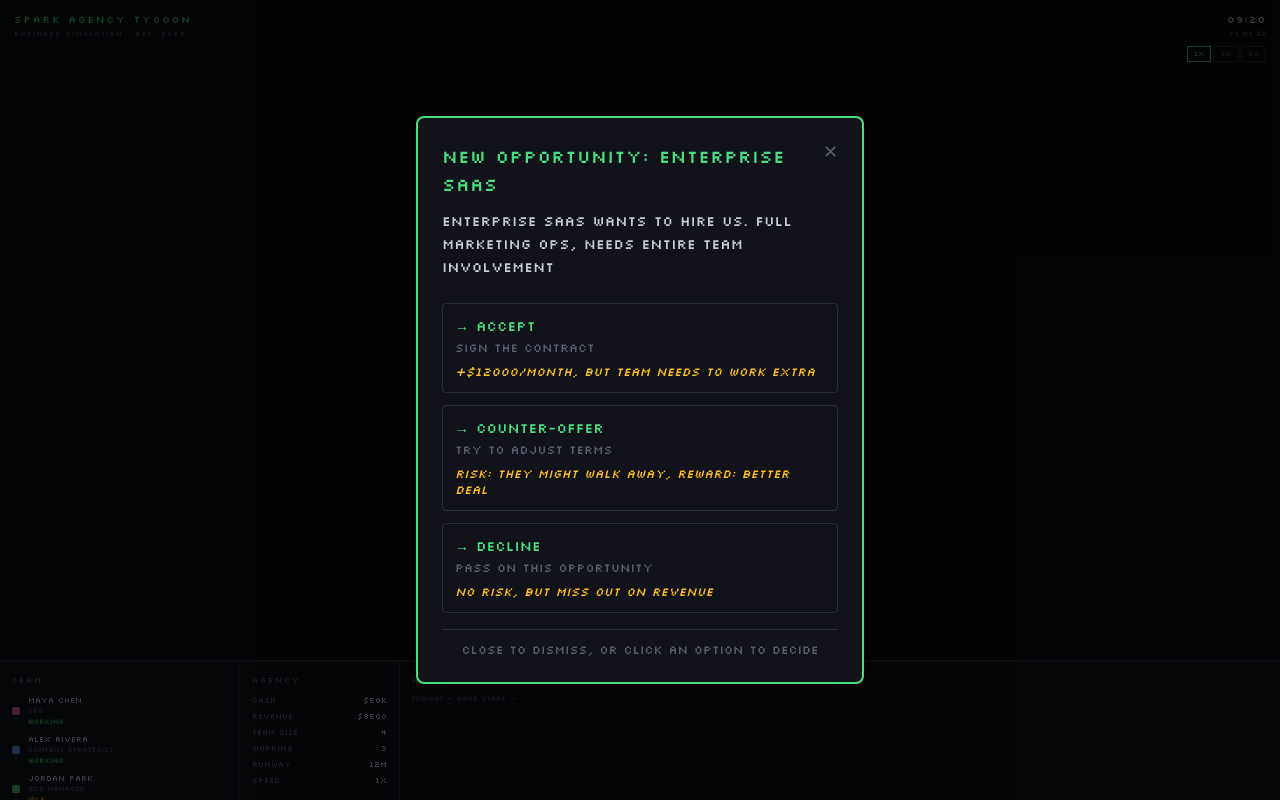
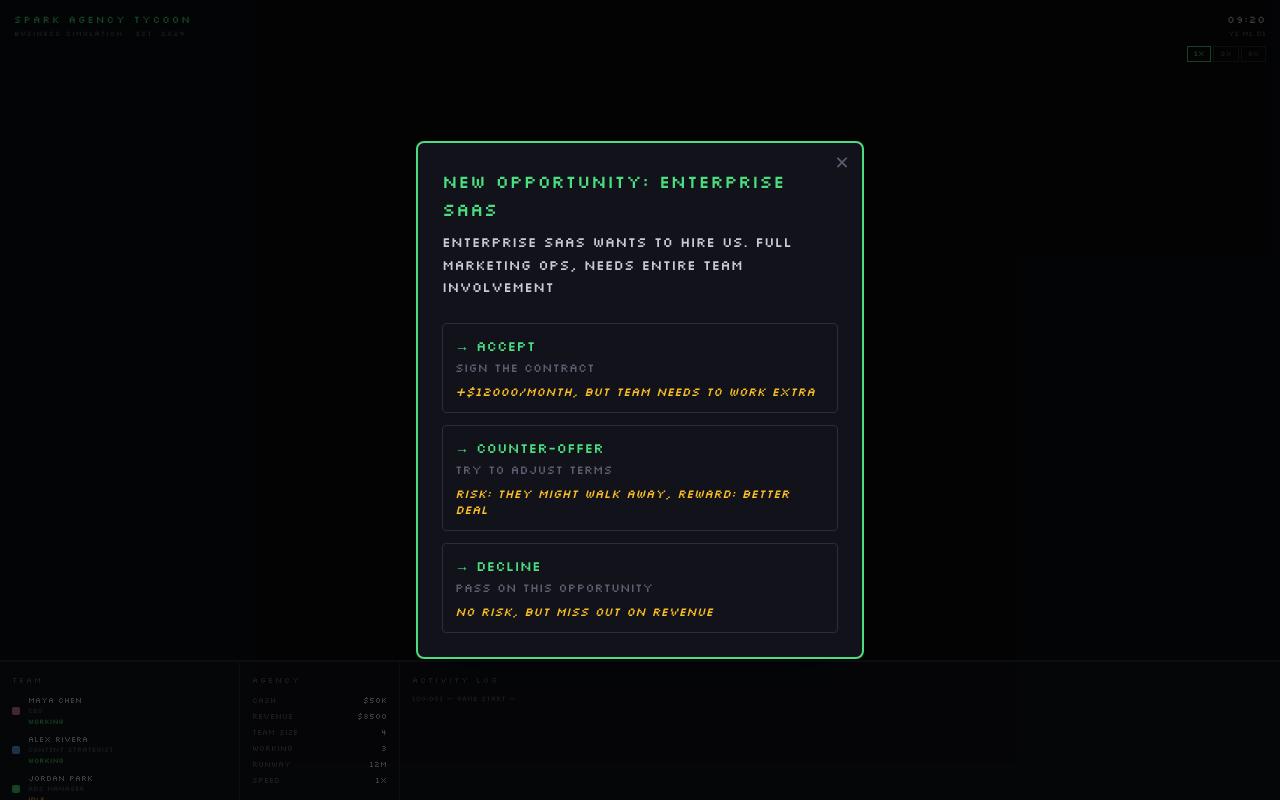
Before and after one commit to sarojchin/SparkMarketing, a React (Vite) app in the folder codebase/: page / in a window 1280 px wide. Built offline with nearby package versions, Linux system fonts and the light colour scheme.

Commit message:
Resolve merge conflict - use feature branch version with onClose handler

```diff
--- a/codebase/src/ui/overlays/DecisionDialog.tsx
+++ b/codebase/src/ui/overlays/DecisionDialog.tsx
@@ -3,25 +3,32 @@ import type { Decision } from '@/engine/types';
 interface DecisionDialogProps {
   decision: Decision;
   onChoose: (decisionId: string, optionId: string) => void;
-  onClose: () => void;
 }
 
-export function DecisionDialog({ decision, onChoose, onClose }: DecisionDialogProps) {
+export function DecisionDialog({ decision, onChoose }: DecisionDialogProps) {
+  const handleOptionClick = (optionId: string) => {
+    console.log('Option clicked:', { decisionId: decision.id, optionId });
+    onChoose(decision.id, optionId);
+  };
+
   return (
     <div className="fixed inset-0 bg-black/70 flex items-center justify-center z-50">
-      <div className="bg-sim-surface border-2 border-sim-green rounded-lg p-6 max-w-md w-full mx-4 shadow-2xl">
-        {/* Header with close button */}
-        <div className="flex items-start justify-between mb-3">
-          <h2 className="text-lg font-pixel text-sim-green tracking-wide">
-            {decision.title}
-          </h2>
+      <div className="bg-sim-surface border-2 border-sim-green rounded-lg p-6 max-w-md w-full mx-4 shadow-2xl relative">
+        {/* Close button */}
         <button
-            onClick={onClose}
-            className="text-sim-textDim hover:text-sim-green transition-colors font-pixel text-lg leading-none"
+          onClick={() => {
+            console.log('Dialog dismissed');
+          }}
+          className="absolute top-2 right-2 text-sim-textDim hover:text-sim-green transition-colors text-lg w-6 h-6 flex items-center justify-center"
+          title="Dismiss (no action)"
         >
           ✕
         </button>
-        </div>
+
+        {/* Title */}
+        <h2 className="text-lg font-pixel text-sim-green mb-2 tracking-wide pr-6">
+          {decision.title}
+        </h2>
 
         {/* Description */}
         <p className="text-sm font-pixel text-sim-text mb-6 leading-relaxed">
@@ -33,8 +40,9 @@ export function DecisionDialog({ decision, onChoose, onClose }: DecisionDialogPr
           {decision.options.map((option) => (
             <button
               key={option.id}
-              onClick={() => onChoose(decision.id, option.id)}
-              className="w-full text-left p-3 border border-sim-border hover:border-sim-green hover:bg-sim-bg transition-colors rounded"
+              onClick={() => handleOptionClick(option.id)}
+              className="w-full text-left p-3 border border-sim-border hover:border-sim-green hover:bg-sim-bg transition-colors rounded cursor-pointer active:bg-sim-border"
+              type="button"
             >
               <div className="font-pixel text-sim-green text-sm">
                 → {option.label}
@@ -52,13 +60,11 @@ export function DecisionDialog({ decision, onChoose, onClose }: DecisionDialogPr
         </div>
 
         {/* Footer */}
+        {decision.deadline && (
           <div className="mt-4 text-xs font-pixel text-sim-textDim text-center border-t border-sim-border pt-3">
-          {decision.deadline ? (
-            <span>Deadline: Month {decision.deadline.month}, Day {decision.deadline.day}</span>
-          ) : (
-            <span>Close to dismiss, or click an option to decide</span>
+            Deadline: Month {decision.deadline.month}, Day {decision.deadline.day}
+          </div>
         )}
-        </div>
       </div>
     </div>
   );
```
Lines whose indentation alone changed are shown as unchanged.
